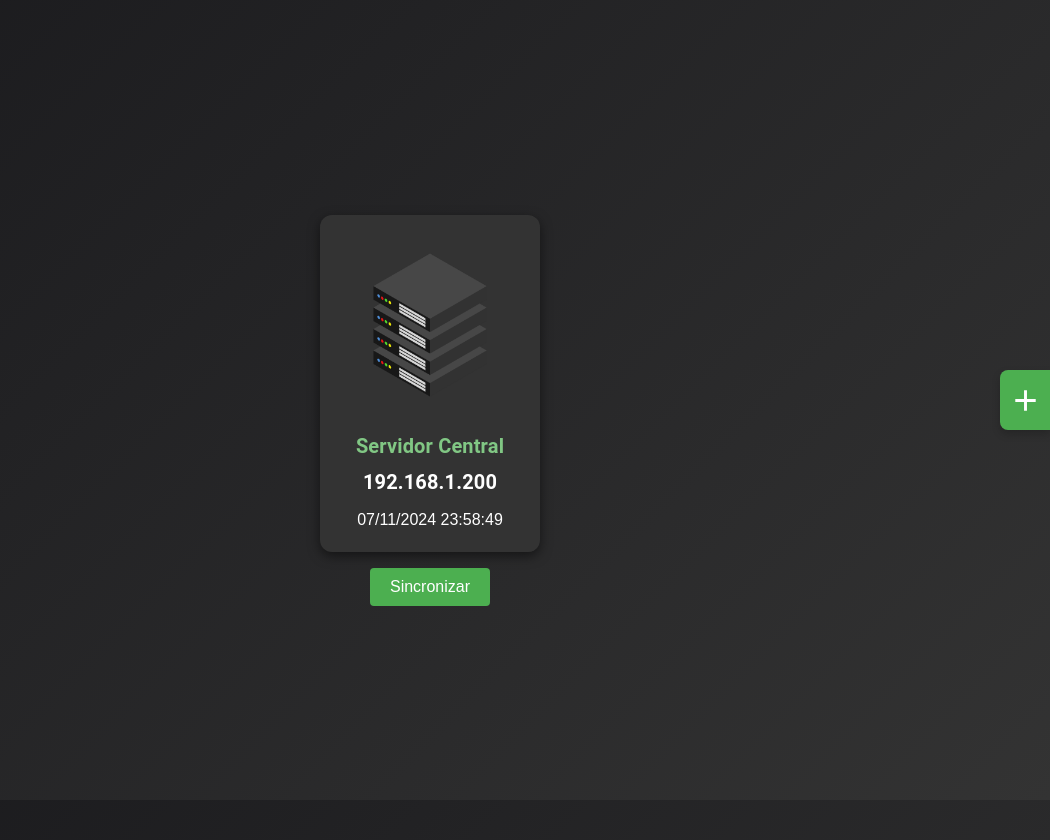
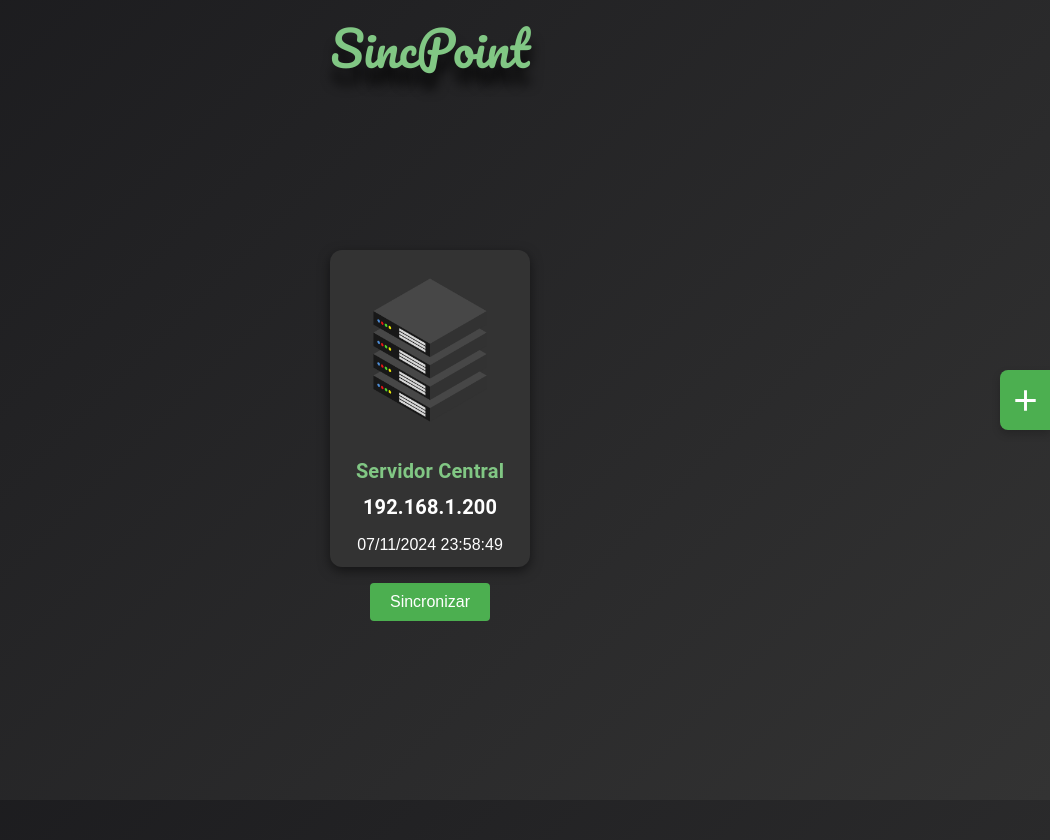
Before and after one commit to WilckerNeckel/sinc-point, a React (Vite) app: page / in a window 1280 px wide. Shown: the top 840 px of the page, without its empty margins (230-1280 px from the left). Built offline with nearby package versions, Linux system fonts and the light colour scheme.

Commit message:
feat: adiciona título

```diff
--- a/src/App.css
+++ b/src/App.css
@@ -1,8 +1,19 @@
+@import url('https://fonts.googleapis.com/css2?family=Pacifico&display=swap');
 body {
   margin: 0;
   font-family: Arial, sans-serif;
   background: linear-gradient(135deg, #1a1a1d, #333) fixed;
   overflow: hidden;
+}
+
+.title-container {
+  position: absolute;
+  top: 20px; /* Ajuste a distância do topo */
+  left: 50%;
+  /* bottom: 20px; Ajuste a distância do fundo */
+  transform: translateX(-50%);
+  text-align: center;
+  z-index: 10; /* Certifique-se de que está acima de outros elementos */
 }
 
 .app-container {
@@ -80,6 +91,7 @@ body {
   flex-direction: column;
   align-items: center;
   justify-content: center;
+  margin-top: 50px; /* Aumente este valor para mais espaço */
 }
 
 .drawer-indicator {
--- a/src/App.jsx
+++ b/src/App.jsx
@@ -161,6 +161,21 @@ function App() {
   return (
     <LocalizationProvider dateAdapter={AdapterDayjs}>
       <div className="app-container">
+        <div className="title-container">
+          <Typography
+            variant="h3"
+            sx={{
+              color: "#81c784",
+              fontFamily: "'Pacifico', cursive", // Fonte cursiva e moderna
+              textAlign: "center",
+              marginBottom: "40px", // Ajuste para espaçamento
+              textShadow: "1px 16px 12px rgba(0, 0, 0, 0.8)",
+            }}
+          >
+            SincPoint
+          </Typography>
+        </div>
+
         <div className="center-content">
           <div className={`server-image-container ${sync ? "syncing" : ""}`}>
             <ServerClock
--- a/src/components/server/ServerClock.jsx
+++ b/src/components/server/ServerClock.jsx
@@ -10,11 +10,10 @@ function ServerClock({ ip, time, timeAdjustment }) {
     if (timeAdjustment !== 0) {
       setShowAdjustment(true);
 
-      // Calcula o ajuste formatado no formato HH:MM:SS
-      const absAdjustment = Math.abs(timeAdjustment); // Obtém valor absoluto para evitar números negativos
-      const hours = Math.floor(absAdjustment / 3600000); // 1 hora = 3600000 ms
-      const minutes = Math.floor((absAdjustment % 3600000) / 60000); // 1 minuto = 60000 ms
-      const seconds = Math.floor((absAdjustment % 60000) / 1000); // 1 segundo = 1000 ms
+      const absAdjustment = Math.abs(timeAdjustment);
+      const hours = Math.floor(absAdjustment / 3600000);
+      const minutes = Math.floor((absAdjustment % 3600000) / 60000);
+      const seconds = Math.floor((absAdjustment % 60000) / 1000);
 
       const formatted = `${hours.toString().padStart(2, "0")}:${minutes
         .toString()
@@ -22,7 +21,6 @@ function ServerClock({ ip, time, timeAdjustment }) {
 
       setFormattedAdjustment(formatted);
 
-      // Oculta o ajuste após 3 segundos
       const timeout = setTimeout(() => setShowAdjustment(false), 3000);
       return () => clearTimeout(timeout);
     }
@@ -36,7 +34,7 @@ function ServerClock({ ip, time, timeAdjustment }) {
         alignItems: "center",
         justifyContent: "center",
         position: "relative",
-        padding: "20px",
+        padding: "10px",
         backgroundColor: "#333",
         borderRadius: "12px",
         boxShadow: "0px 4px 12px rgba(0, 0, 0, 0.5)",
```
